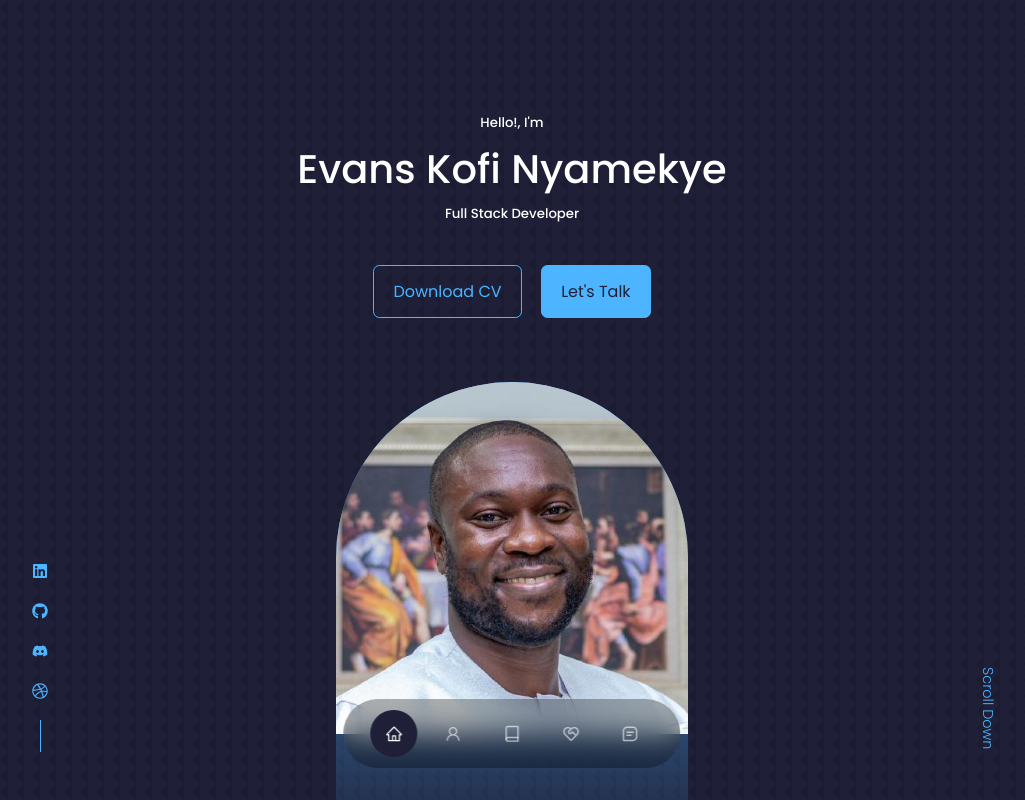
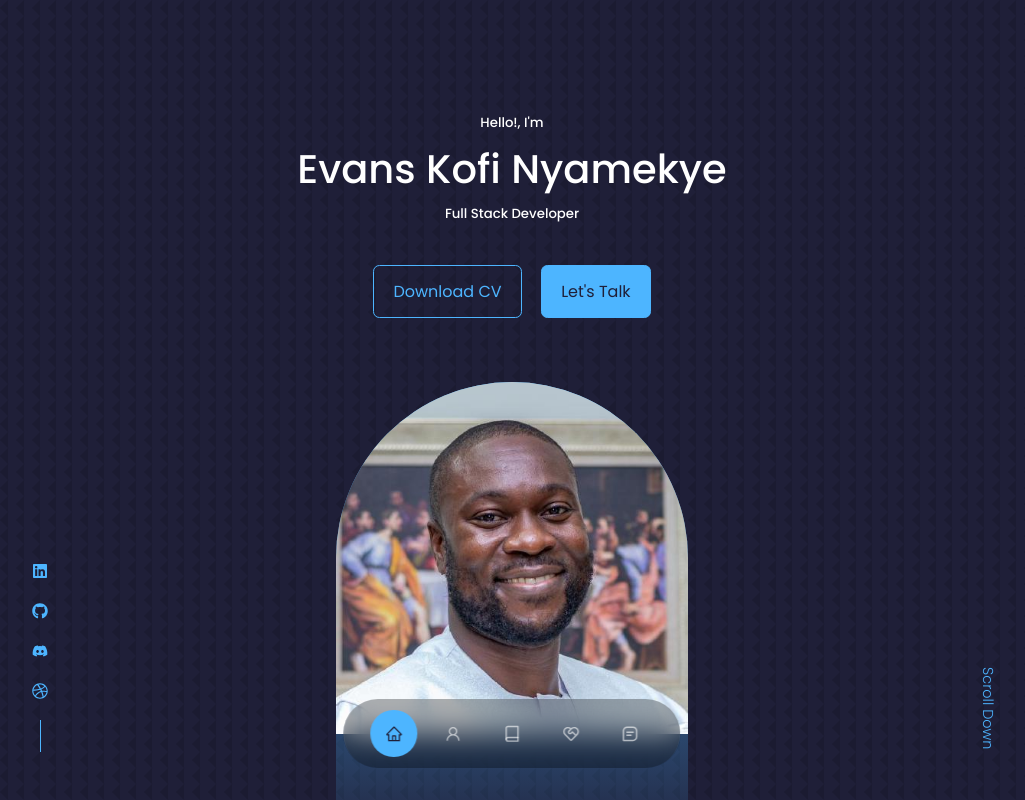
Before and after one commit to evansnyamekye/evans-portfolio, a React (Create React App) app: page / in a window 1280 px wide. Shown: the top 800 px of the page, without its empty margins (128-1153 px from the left). Built offline with nearby package versions, Linux system fonts and the light colour scheme.

Commit message:
Update: modified package.json and component dev. files

```diff
--- a/package.json
+++ b/package.json
@@ -1,5 +1,6 @@
 {
   "name": "evans-portfolio",
+  "homepage": "http://evans-portfolio.com",
   "version": "0.1.0",
   "private": true,
   "dependencies": {
--- a/src/components/contact/Contact.jsx
+++ b/src/components/contact/Contact.jsx
@@ -16,14 +16,17 @@ const Contact = () => {
 
     emailjs
     .sendForm('service_7fxtau8', 'template_vwfetf4', form.current, 'izYC5cXhmXbTKze1r')
-    .then(
-      () => {
-        console.log('SUCCESS!');
-      },
-      (error) => {
-        console.log('FAILED...', error.text);
-      },
-    );
+
+    e.target.reset()
+
+    // .then(
+    //   () => {
+    //     console.log('SUCCESS!');
+    //   },
+    //   (error) => {
+    //     console.log('FAILED...', error.text);
+    //   },
+    // );
   }
 
   return (
--- a/src/components/nav/nav.css
+++ b/src/components/nav/nav.css
@@ -28,6 +28,6 @@ nav a:hover {
 }
 
 nav a.active {
-    background: var(--color-bg);
-    color: var(--color-white);
+    background: var(--color-primary);
+    color: var(--color-bg);
 }
```
Also changed, not shown: 1 other file (tests, documents, lock files or other folders).
